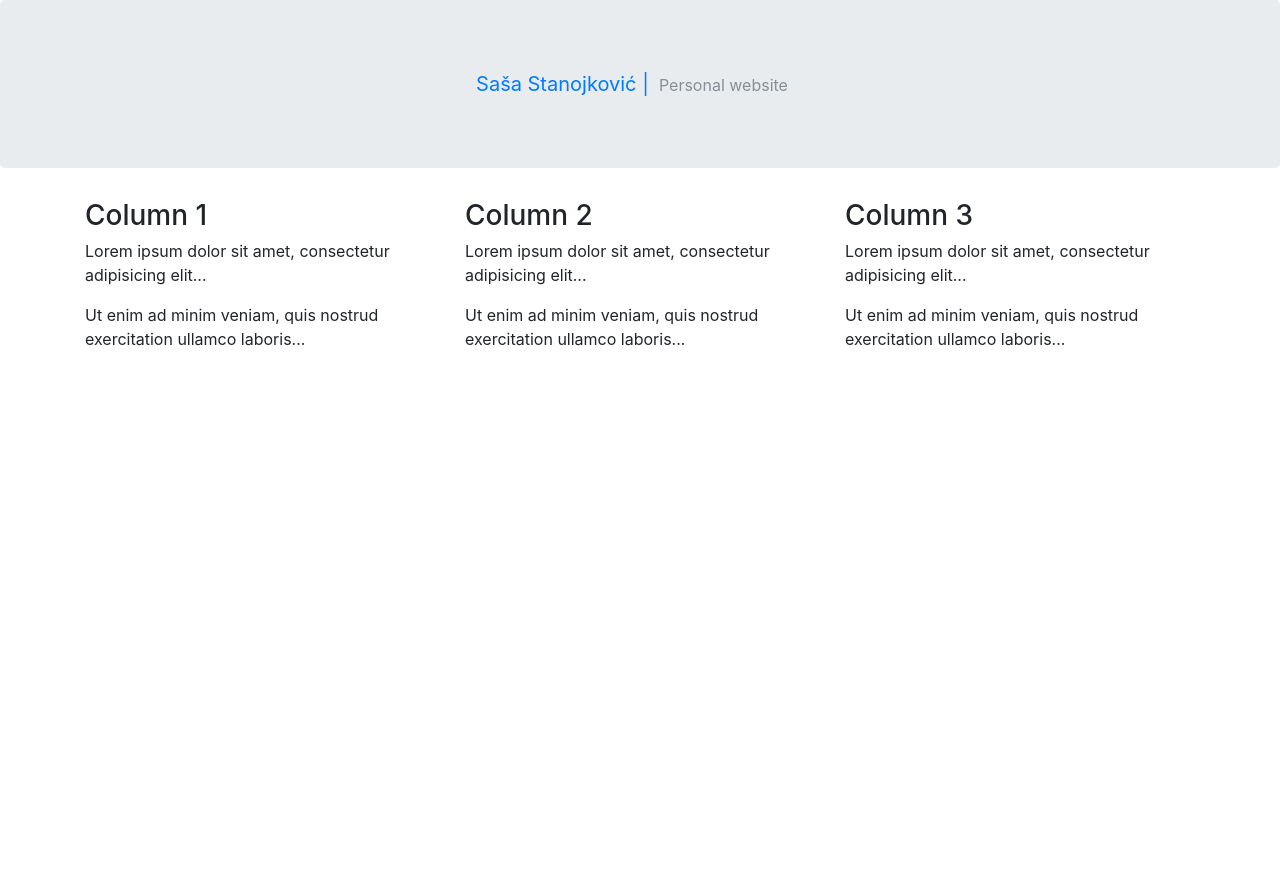
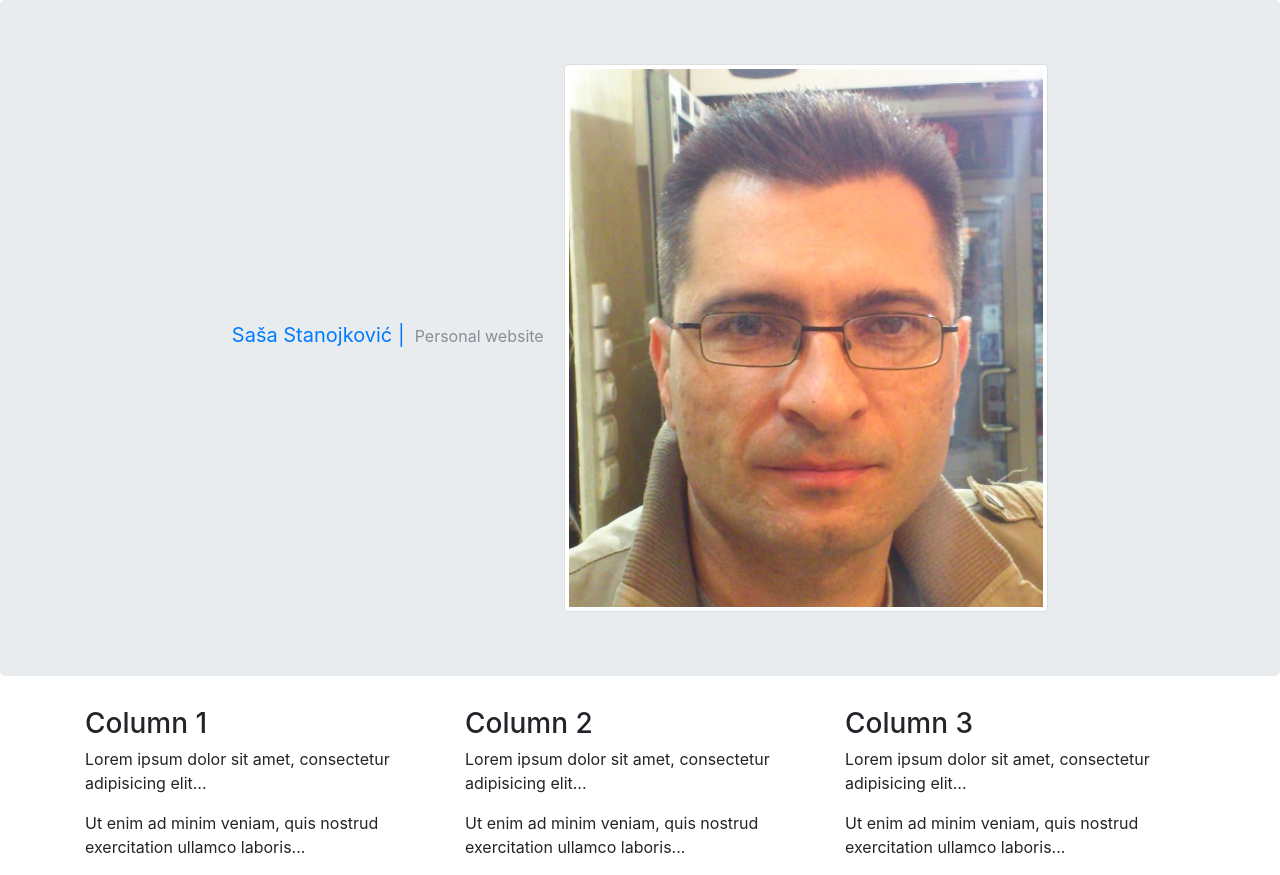
Before and after one commit to Stanojkovic/cv, a plain HTML site: page index.html in a window 1280 px wide. Before the commit the page ends 800 px from the top, so only its background shows below. Drawn offline with nearby package versions, Linux system fonts and the light colour scheme.

Commit message:
AddImgTag
AddImgTag

```diff
--- a/index.html
+++ b/index.html
@@ -11,7 +11,7 @@
   <body>
     <div class="jumbotron text-center">
   <a class="navbar-brand animated lightSpeedIn " href="#">Saša Stanojković&nbsp;| <small class="text-muted"><span><i class="fa fa-globe" aria-hidden="true"></i></span>&nbsp;Personal website</small></a>
-
+  <img src="sasa.jpg" alt="Stanojkovic Sasa" class="img-thumbnail">
 </div>
 
 <div class="container">
```
